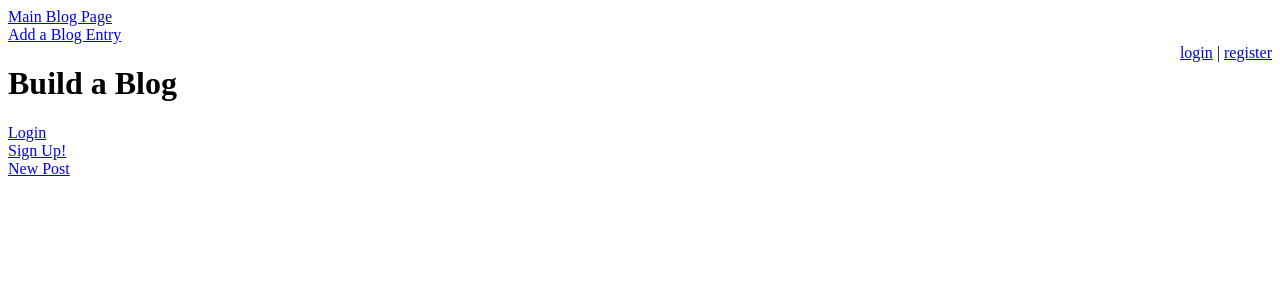
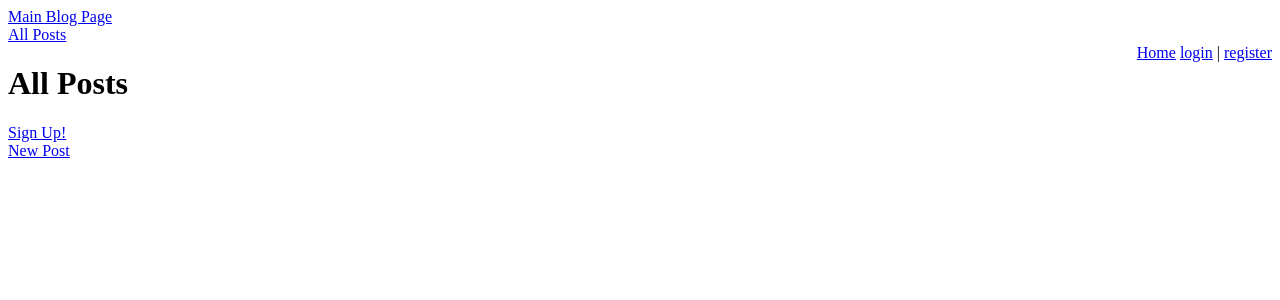
Before and after one commit to JamesBresnahan/blogz, a Flask app: page /blog in a window 1280 px wide. Shown: the top 300 px of the page. Run offline with Flask 2, Linux system fonts and the light colour scheme; data that the repository does not hold is empty.

Commit message:
Finished

```diff
--- a/main.py
+++ b/main.py
@@ -14,7 +14,7 @@ class User(db.Model):
     id = db.Column(db.Integer, primary_key=True)
     user_name = db.Column(db.String(100), unique=True)
     password = db.Column(db.String(50))
-    #blogs = db.relationship('Blog', backref='owner')
+    blogs = db.relationship('Blog', backref='owner')
 
     def __init__(self, user_name, password):
         self.user_name = user_name
@@ -93,11 +93,14 @@ def signup():
             return redirect('/add-a-blog-entry')
     return render_template('signup.html')
 
-#add log out
+@app.route("/logout", methods=['POST'])
+def logout():
+    del session['user']
+    return redirect("/blog")
 
 @app.route('/main-blog-page')
 def main_blog_page():
-    return redirect('/blog')
+    return redirect('/')
 
 @app.route('/add-a-blog-entry', methods= ['POST', 'GET'])
 def add_a_blog_entry():
@@ -121,6 +124,7 @@ def add_a_blog_entry():
 
 @app.route('/blog', methods=['POST', 'GET'])
 def blog():
+    #if request.method=='GET':
 
     if request.method == 'POST':
         blog_title = request.form['title']
@@ -131,19 +135,35 @@ def blog():
 
     blogs = Blog.query.filter_by(valid=True).all()
     id = request.args.get('id')
+    user_id = request.args.get('user')
 
     if id:
         blog_post = Blog.query.filter_by(id=id).first()
-        return render_template('blogsingleentry.html', title= blog_post.title, body= blog_post.body)
+        owner = User.query.filter_by(id=blog_post.owner_id).first()
+        return render_template('blogsingleentry.html', title= blog_post.title, body= blog_post.body, author= owner.user_name, user_id= blog_post.owner_id)
+    if user_id:
+        blogs = Blog.query.filter_by(owner_id=user_id).all()
+        owner = User.query.filter_by(id=user_id).first()
+        return render_template('blog-single-user.html', blogs = blogs, author = owner.user_name)
 
+    #user = User.query.filter_by(id = blogs.owner_id).first()
+    #author = user.user_name
     return render_template('blog.html',title="Build a Blog", blogs=blogs, id=id)
+
+@app.route('/', methods=['POST', 'GET'])
+def index():
+    users = User.query.all()
+    print(users)
+    return render_template('blog-users.html', users = users)
 
 
 @app.before_request
 def require_login():
-    allowed_routes=['blog', 'login', 'signup', 'main-blog-page']
+    allowed_routes=['blog', 'login', 'signup', 'main-blog-page', 'index']
     if request.endpoint not in allowed_routes and 'user' not in session:
         return redirect('/login')
 
+app.secret_key = 'A0Zr98j/3yX R~XHH!jmN]LWX/,?RU'
+
 if __name__ == '__main__':
     app.run()
--- a/templates/base.html
+++ b/templates/base.html
@@ -11,20 +11,22 @@
 <body>
 
     <div>
-        <a href ='/blog'>Main Blog Page</a>
+        <a href ='/'>Main Blog Page</a>
     </div>
 
     <div>
-        <a href = '/add-a-blog-entry'>Add a Blog Entry</a>
+        <a href = '/blog'>All Posts</a>
     </div>
     <div style='float: right'>
         {% if 'user' in session %}
-          {{ session['user'] }}
-          <form action="/logout" method="post" id='logout'>
-            <input type="submit" value="Log Out" />
-          </form>
+            {{ session['user'] }}
+            <a href = '/'>Home</a>
+            <form action = '/logout', method = 'post'>
+                <input type = 'submit' value = 'Logout'/>
+            </form>
         {% else %}
-          <a href="login">login</a> | <a href="register">register</a>
+            <a href = '/blog'>Home</a>
+            <a href="/login">login</a> | <a href="/signup">register</a>
         {% endif %}
     </div>
     {% with messages = get_flashed_messages() %}
--- a/templates/blog.html
+++ b/templates/blog.html
@@ -1,22 +1,21 @@
 {% extends "base.html" %}
 
 {% block content %}
-    <h1>Build a Blog</h1>
-
-    <div>
-        <a href='/login'>Login</a>
-    </div>
+    <h1>All Posts</h1>
     <div>
         <a href='/signup'>Sign Up!</a>
     </div>
     <div>
-        <a href ='/newpost?id={{user_id}}'>New Post</a>
+        <a href ='/add-a-blog-entry'>New Post</a>
     </div>
     {% for blog in blogs %}
         <div>
-            <a href='/blog?id={{blog.id}}'>{{blog.title}}</a>
+            <h3><a href='/blog?id={{blog.id}}'>{{blog.title}}</a></h3>
         </div>
-            <p >{{blog.body}}</p>>
+            <p >{{blog.body}}</p>
+        <div>
+            <h4>written by<a href='blog?user={{blog.owner_id}}'>{{blog.owner_id.user_name}}</a></h4>
+        </div>
 
     {% endfor %}
 
--- a/templates/blogsingleentry.html
+++ b/templates/blogsingleentry.html
@@ -5,6 +5,9 @@
 <h1>{{title}}</h1>
 
 <h1>{{body}}</h1>
+<b></b>
+<b></b>
+<h3>written by<a href=/blog?user={{user_id}}>{{author}}</a></h3>
 
 
 {% endblock %}
```
Also changed, not shown: templates/blog-single-user.html (added, +20 -0 lines), templates/blog-users.html (added, +21 -0 lines).
